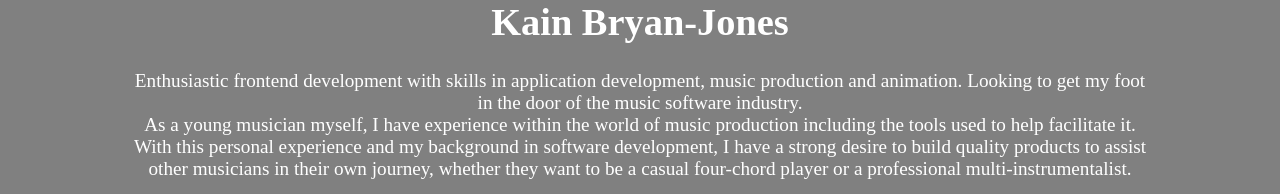
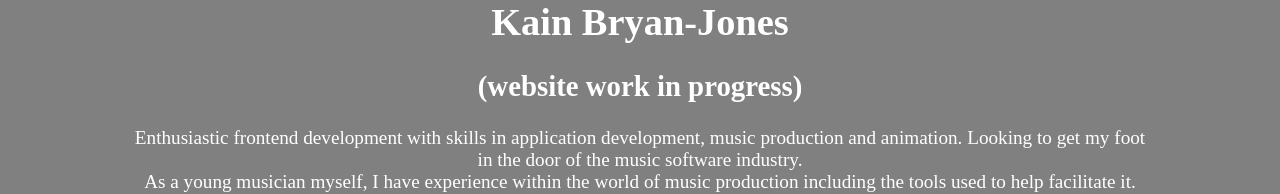
Before and after one commit to kainbryanjones/kainbryanjones, a React (Create React App) app: page / in a window 1280 px wide. Shown: the part 229-423 px from the top of the page. Built offline with nearby package versions, Linux system fonts and the light colour scheme; a web font is replaced by a local one.

Commit message:
Added discalimer

```diff
--- a/src/App.js
+++ b/src/App.js
@@ -30,6 +30,7 @@ function App() {
         </div>
         <div>
           <h1>Kain Bryan-Jones</h1>
+          <h2>(website work in progress)</h2>
           <main>
             <div className='main-content'>
               <p>
```
